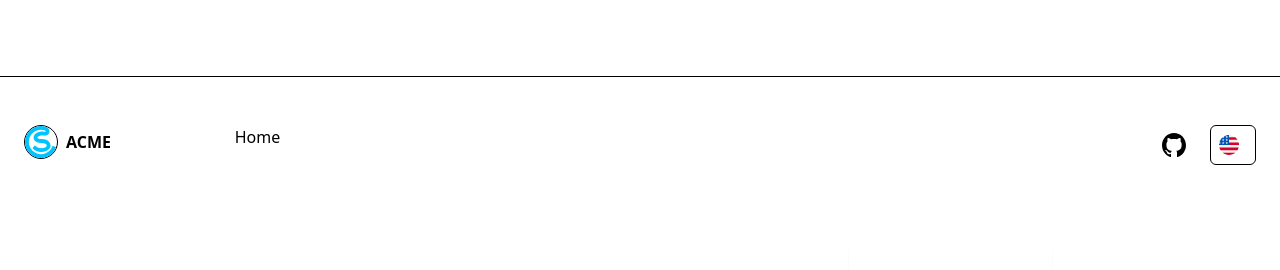
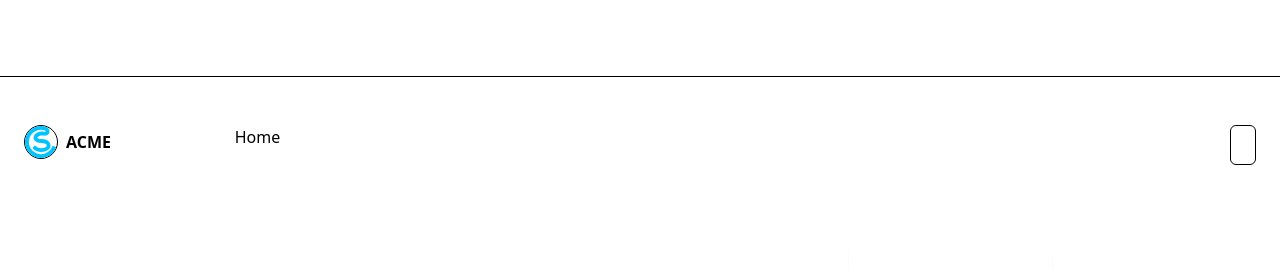
Before and after one commit to Henokaa/commerce, a Next.js app: page /cart in a window 1280 px wide. Shown: the part 464-734 px from the top of the page. Built offline with nearby package versions, Linux system fonts and the light colour scheme; what @vercel/fetch would draw is missing.

Commit message:
github error fix

```diff
--- a/components/icons/Github.tsx
+++ b/components/icons/Github.tsx
@@ -1,18 +1,6 @@
 const Github = ({ ...props }) => {
   return (
-    <svg
-      width="24"
-      height="24"
-      viewBox="0 0 24 24"
-      fill="none"
-      xmlns="http://www.w3.org/2000/svg"
-    >
-      <path
-        fillRule="evenodd"
-        clipRule="evenodd"
-        d="M12 0C5.37 0 0 5.50583 0 12.3035C0 17.7478 3.435 22.3463 8.205 23.9765C8.805 24.0842 9.03 23.715 9.03 23.3921C9.03 23.0999 9.015 22.131 9.015 21.1005C6 21.6696 5.22 20.347 4.98 19.6549C4.845 19.3012 4.26 18.2092 3.75 17.917C3.33 17.6863 2.73 17.1173 3.735 17.1019C4.68 17.0865 5.355 17.9939 5.58 18.363C6.66 20.2239 8.385 19.701 9.075 19.3781C9.18 18.5783 9.495 18.04 9.84 17.7325C7.17 17.4249 4.38 16.3637 4.38 11.6576C4.38 10.3196 4.845 9.21227 5.61 8.35102C5.49 8.04343 5.07 6.78232 5.73 5.09058C5.73 5.09058 6.735 4.76762 9.03 6.3517C9.99 6.07487 11.01 5.93645 12.03 5.93645C13.05 5.93645 14.07 6.07487 15.03 6.3517C17.325 4.75224 18.33 5.09058 18.33 5.09058C18.99 6.78232 18.57 8.04343 18.45 8.35102C19.215 9.21227 19.68 10.3042 19.68 11.6576C19.68 16.3791 16.875 17.4249 14.205 17.7325C14.64 18.1169 15.015 18.8552 15.015 20.0086C15.015 21.6542 15 22.9768 15 23.3921C15 23.715 15.225 24.0995 15.825 23.9765C18.2072 23.1519 20.2773 21.5822 21.7438 19.4882C23.2103 17.3942 23.9994 14.8814 24 12.3035C24 5.50583 18.63 0 12 0Z"
-        fill="currentColor"
-      />
+    <svg>
     </svg>
   )
 }
```
